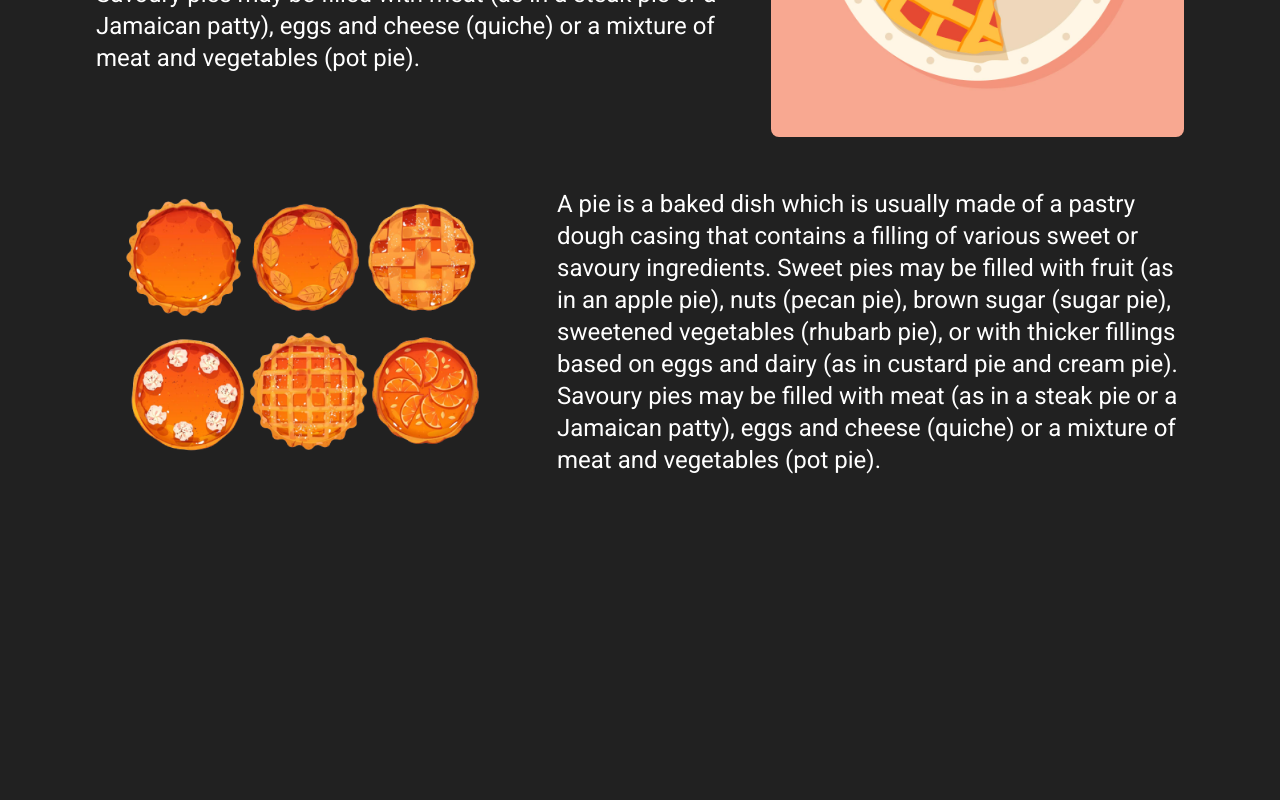
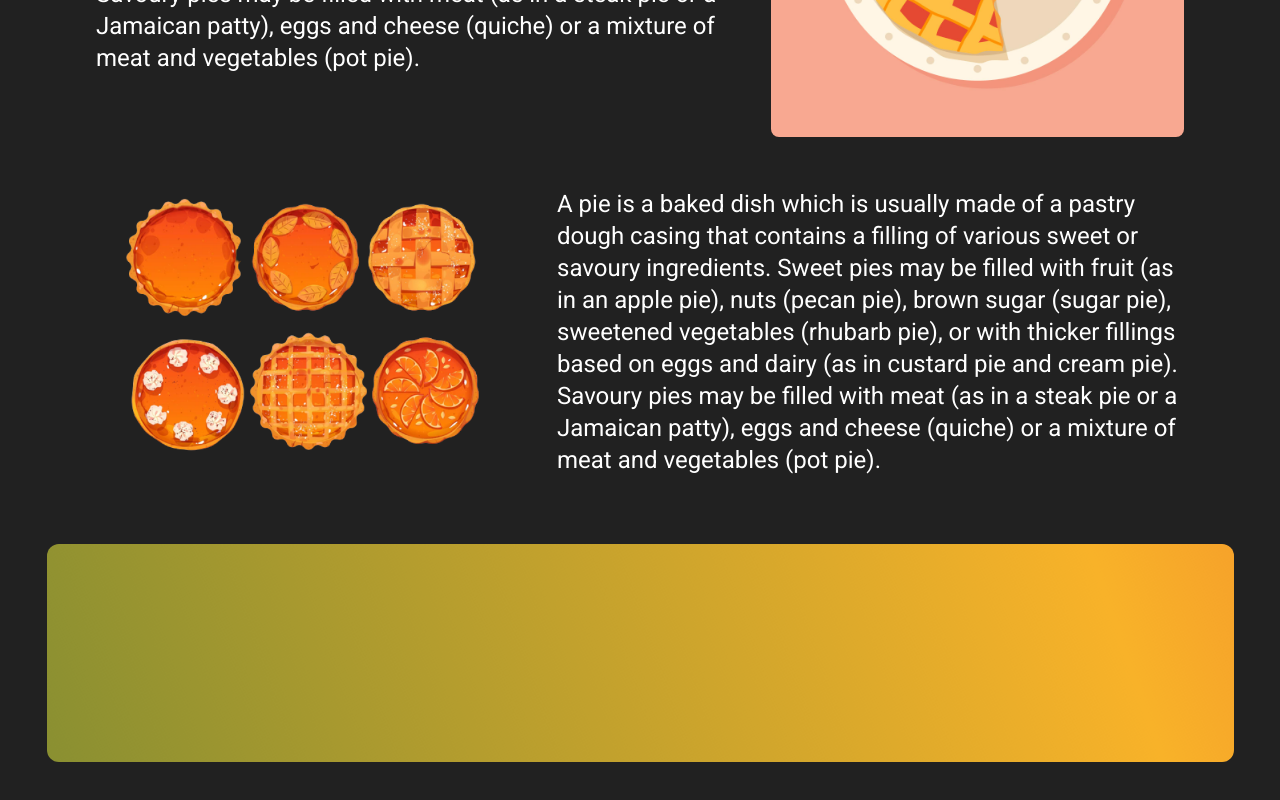
Before and after one commit to AliReza1083/Pie-Tracker, a React (Vite) app: page / in a window 1280 px wide. Shown: the part 1178-1978 px from the top of the page. Before the commit the page ends 1722 px from the top, so only its background shows below. Built offline with nearby package versions, Linux system fonts and the light colour scheme.

Commit message:
Almost done with the banner section

```diff
--- a/src/container/Banner.jsx
+++ b/src/container/Banner.jsx
@@ -0,0 +1,12 @@
+const Banner = () => {
+  return (
+    <div className="flex justify-center pb-12 px-4">
+      <div
+        id="background__gradient"
+        className="relative w-full max-w-[1187px] h-[218px] rounded-xl overflow-hidden"
+      ></div>
+    </div>
+  );
+};
+
+export default Banner;
--- a/src/container/index.js
+++ b/src/container/index.js
@@ -1,5 +1,5 @@
 export { default as Header } from "./Header";
 export { default as Information } from "./Information";
-export { default as Banner } from "./Header";
+export { default as Banner } from "./Banner";
 export { default as AddComment } from "./Header";
 export { default as Comments } from "./Header";
--- a/src/index.css
+++ b/src/index.css
@@ -24,3 +24,31 @@ h1 {
   font-family: "raleway", sans-serif;
   font-weight: 900;
 }
+
+#background__gradient::after {
+  content: "";
+  width: 100%;
+  height: 100%;
+  background: linear-gradient(
+    to top right,
+    #165b33 0%,
+    #146b3a 5.72%,
+    #f8b229 61.78%,
+    #ea4630 86.68%,
+    #bb2528 100%
+  );
+  transform: scale(2);
+  position: absolute;
+  top: 0;
+  left: 0;
+  animation: rotateAnimation 5s infinite linear;
+}
+
+@keyframes rotateAnimation {
+  from {
+    transform: rotate(0deg) scale(10);
+  }
+  to {
+    transform: rotate(360deg) scale(4.5);
+  }
+}
--- a/src/pages/Home.jsx
+++ b/src/pages/Home.jsx
@@ -1,10 +1,11 @@
-import { Header, Information } from "../container";
+import { Header, Information, Banner } from "../container";
 
 const Home = () => {
   return (
     <div>
       <Header />
       <Information />
+      <Banner />
     </div>
   );
 };
```
